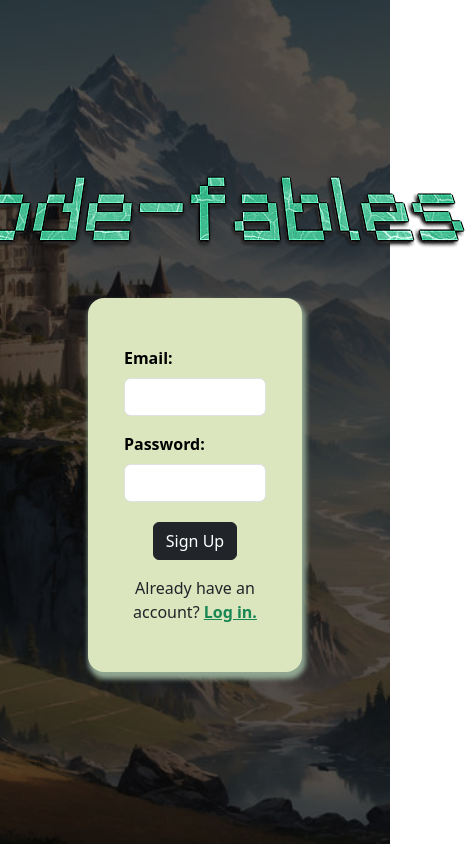
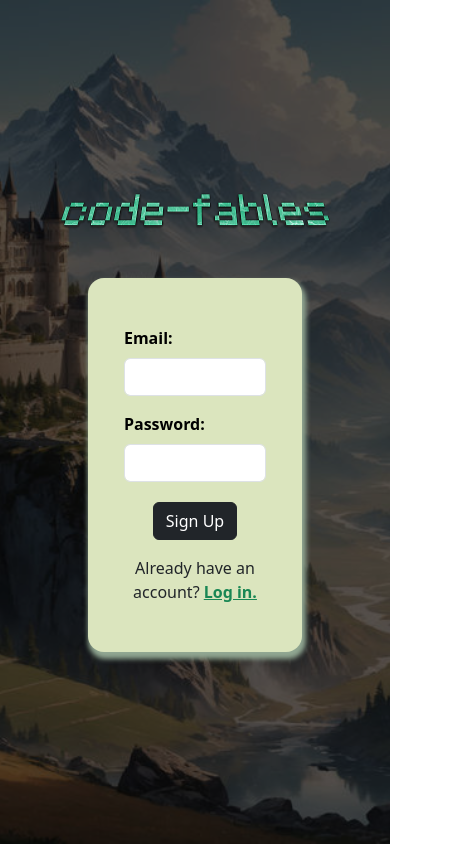
Before and after one commit to ryanang333/code-fables, a Vue app: page /register in a window 390 px wide. Shown: the whole page, 469 px wide, since content can reach past the window. Built offline with nearby package versions, Linux system fonts and the light colour scheme.

Commit message:
modified login and register component for responsiveness

```diff
--- a/src/components/Login/Login.vue
+++ b/src/components/Login/Login.vue
@@ -5,7 +5,14 @@
     <div
       class="container-fluid bg-overlay d-flex flex-column align-items-center justify-content-center"
     >
-      <img src="/src/assets/images/code-fables.png" class="mb-5 logo-pic" />
+      <div
+        class="col-12 col-md-10 col-lg-9 col-xl-8 col-xxl-7 d-flex justify-content-center align-items-center"
+      >
+        <img
+          src="/src/assets/images/code-fables.png"
+          class="mb-5 logo-pic w-75"
+        />
+      </div>
       <div
         class="col-7 col-sm-6 col-md-5 col-lg-4 col-xl-3 col-xxl-3 container rounded-4 pt-5 pb-3 input-form d-flex flex-column justify-content-center align-items-center"
       >
@@ -28,16 +35,20 @@
           >
           <input type="password" class="form-control" v-model="password" />
         </div>
-        <p v-if="errMsg" class="mt-1 fs-6" style="color: rgba(255, 0, 0, 0.656)">{{ errMsg }}!</p>
+        <p
+          v-if="errMsg"
+          class="mt-1 fs-6"
+          style="color: rgba(255, 0, 0, 0.656)"
+        >
+          {{ errMsg }}!
+        </p>
         <button @click="login" type="button" class="mt-1 mb-3 btn btn-dark">
           Sign In
         </button>
         <div class="mb-3 w-100 text-center">
           <p class="fs-6">
             Don't Have an Account?
-            <a href="/register" class=" text-success fw-bold">
-              Create it.
-            </a>
+            <a href="/register" class="text-success fw-bold"> Create it. </a>
           </p>
         </div>
       </div>
@@ -119,9 +130,6 @@ export default {
   transform: scale(1.02);
 }
 
-
-
-
 /* @media screen and (max-width: 576px){
   .logo-pic{
     width:100%;
--- a/src/components/Login/Register.vue
+++ b/src/components/Login/Register.vue
@@ -6,7 +6,14 @@
       id="overlay"
       class="container-fluid bg-overlay d-flex flex-column align-items-center justify-content-center"
     >
-      <img src="/src/assets/images/code-fables.png" class="mb-5" />
+      <div
+        class="col-12 col-md-10 col-lg-9 col-xl-8 col-xxl-7 d-flex justify-content-center align-items-center"
+      >
+        <img
+          src="/src/assets/images/code-fables.png"
+          class="mb-5 logo-pic w-75"
+        />
+      </div>
       <div
         class="col-7 col-sm-6 col-md-5 col-lg-4 col-xl-3 col-xxl-3 container rounded-4 pt-5 pb-3 input-form d-flex flex-column justify-content-center align-items-center"
       >
--- a/src/components/ModelRender/ModelRender.vue
+++ b/src/components/ModelRender/ModelRender.vue
@@ -64,7 +64,6 @@
 
           const loader = new GLTFLoader();
           var path = "/3DModels/knight.glb";
-
           loader.load(
             path,
             function (gltf) {
```
